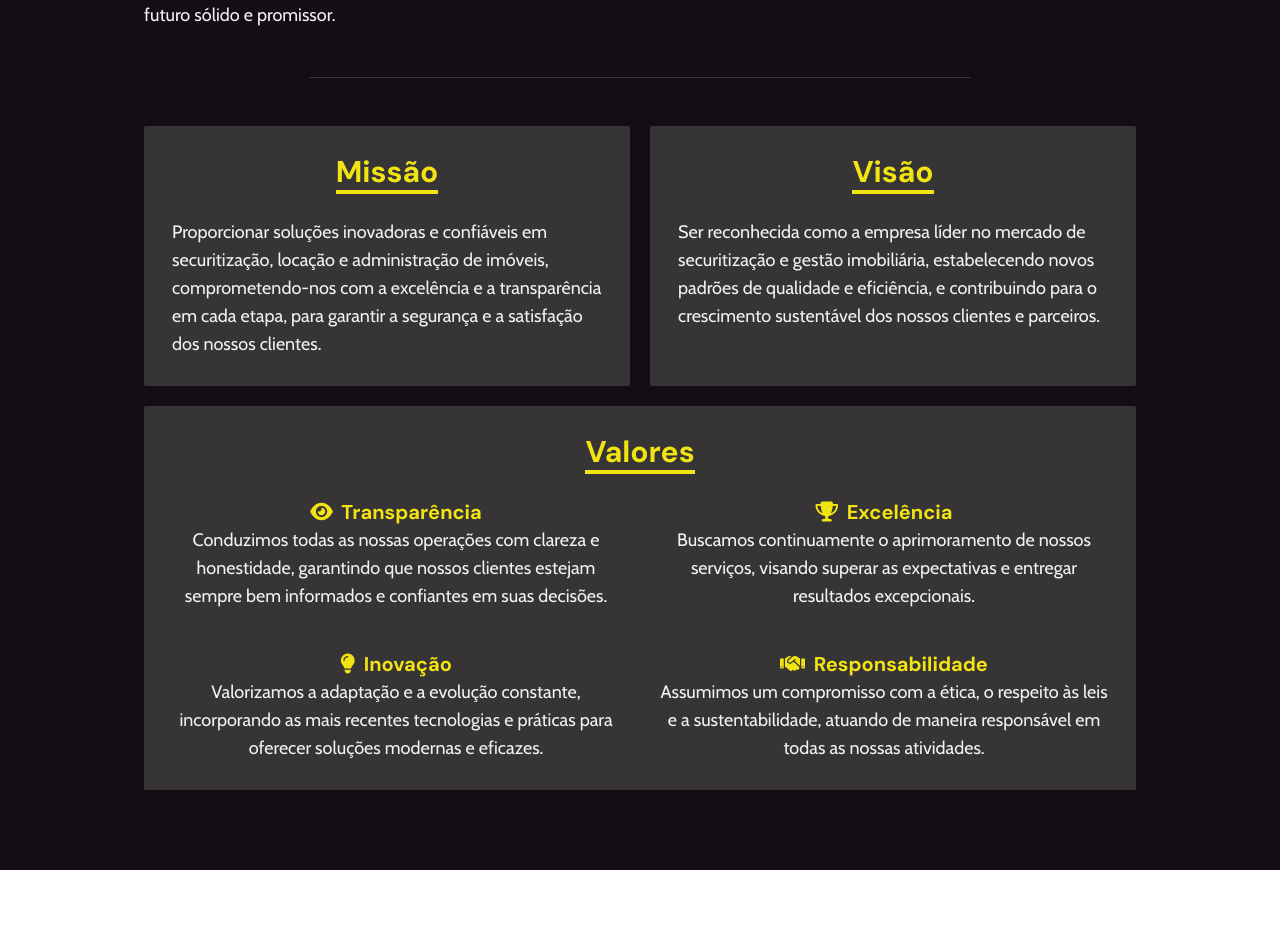
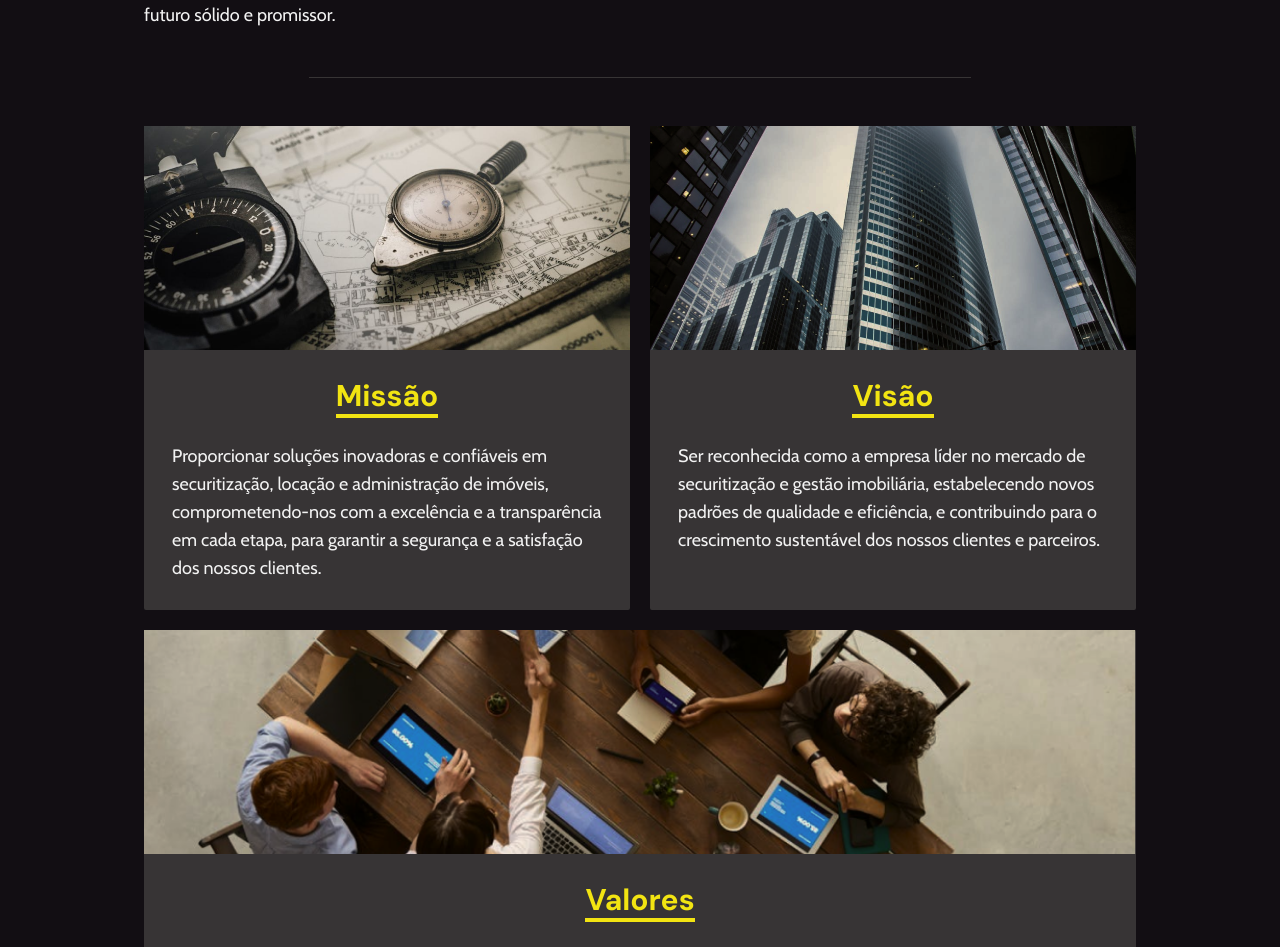
Before and after one commit to murilosopi/trimboli, a Vue app: page /quem-somos in a window 1280 px wide. Shown: the part 845-1792 px from the top of the page. Before the commit the page ends 1715 px from the top, so only its background shows below. Built offline with nearby package versions, Linux system fonts and the light colour scheme.

Commit message:
fix CardBox's "image" prop

```diff
--- a/src/views/AboutView/fragments/AboutCards.vue
+++ b/src/views/AboutView/fragments/AboutCards.vue
@@ -1,6 +1,6 @@
 <template>
   <div class="grid md:grid-cols-2 grid-cols-1 gap-5">
-    <CardBox :img="images.mission" title="Missão">
+    <CardBox :image="images.mission" title="Missão">
       <p>
         Proporcionar soluções inovadoras e confiáveis em securitização, locação
         e administração de imóveis, comprometendo-nos com a excelência e a
@@ -9,7 +9,7 @@
       </p>
     </CardBox>
 
-    <CardBox :img="images.vision" title="Visão">
+    <CardBox :image="images.vision" title="Visão">
       <p>
         Ser reconhecida como a empresa líder no mercado de securitização e
         gestão imobiliária, estabelecendo novos padrões de qualidade e
@@ -18,7 +18,7 @@
       </p>
     </CardBox>
 
-    <CardBox :img="images.values" title="Valores" class="md:col-span-2">
+    <CardBox :image="images.values" title="Valores" class="md:col-span-2">
       <dl class="grid sm:grid-cols-2 gap-10 text-center">
         <div>
           <MainTitle tag="dt" class="text-xl">
@@ -88,14 +88,17 @@ export default {
         mission: {
           source: missionImage,
           alt: "Bússula",
+          fit: "cover",
         },
         vision: {
           source: visionImage,
           alt: "Prédios",
+          fit: "cover",
         },
         values: {
           source: valueImage,
           alt: "Aperto de mãos",
+          fit: "cover",
         },
       },
     };
```
